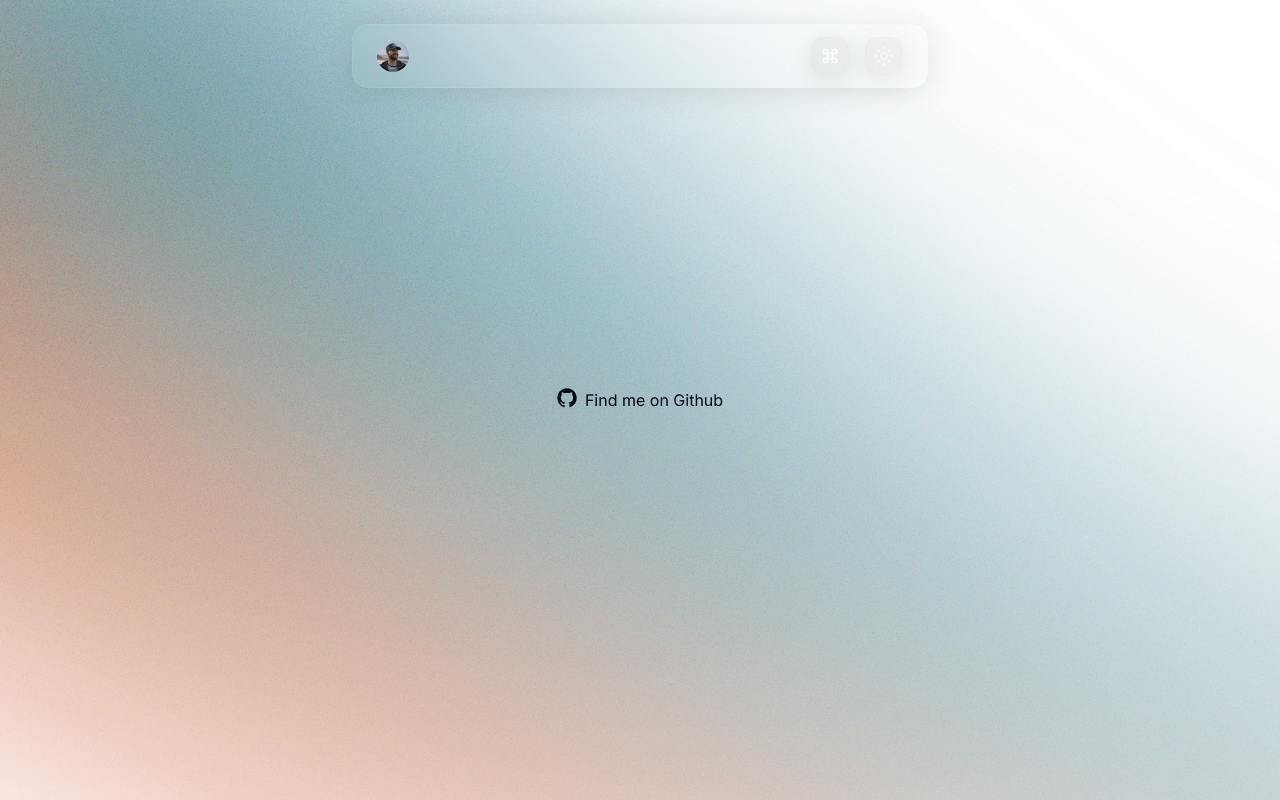
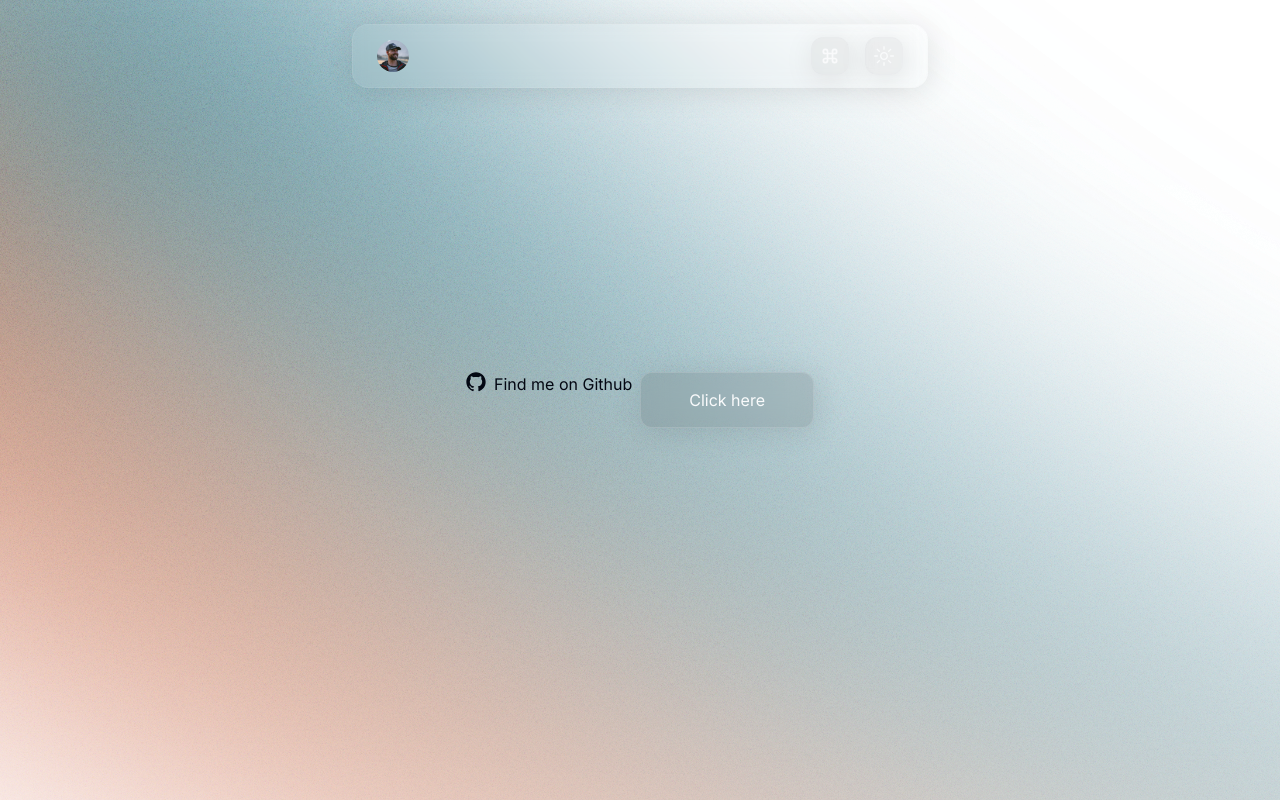
Before and after one commit to simstrom/snystrom.com, a Next.js app: page / in a window 1280 px wide. Built offline with nearby package versions, Linux system fonts and the light colour scheme; a web font is replaced by a local one.

Commit message:
created reusable buttom component

```diff
--- a/app/page.tsx
+++ b/app/page.tsx
@@ -1,3 +1,4 @@
+import Button from '@/components/ui/button';
 import { IconGithub } from '@/lib/icons';
 
 export default function Home() {
@@ -6,6 +7,7 @@ export default function Home() {
 			<div className="flex gap-2">
 				<IconGithub />
 				Find me on Github
+				<Button>Click here</Button>
 			</div>
 		</main>
 	);
--- /dev/null
+++ b/components/ui/button.tsx
@@ -0,0 +1,49 @@
+import { cn } from '@/lib/utils';
+
+type ButtonVariant = 'primary' | 'secondary' | 'ghost' | 'link';
+type ButtonSize = 'default' | 'small' | 'icon';
+
+interface ButtonProps {
+	children?: React.ReactNode;
+	variant?: ButtonVariant;
+	size?: ButtonSize;
+	onClick?: React.MouseEventHandler<HTMLButtonElement>;
+	className?: string;
+}
+
+export default function Button({
+	children,
+	variant = 'primary',
+	size = 'default',
+	onClick,
+	className,
+}: ButtonProps) {
+	const variantClasses = {
+		primary:
+			'text-primary-foreground bg-black/10 border border-border/20 rounded-xl shadow-shadow backdrop-blur-md hover:text-black/40 hover:border-transparent hover:bg-primary-foreground hover:shadow-glow',
+		secondary: '',
+		ghost: '',
+		link: '',
+	};
+	const sizeClasses = {
+		default: 'h-14 px-12',
+		small: 'h-10 px-8',
+		icon: 'h-10 w-10',
+	};
+	const variantClass = variantClasses[variant];
+	const sizeClass = sizeClasses[size];
+
+	return (
+		<button
+			onClick={onClick}
+			className={cn(
+				'inline-flex items-center justify-center gap-x-2 transition duration-300',
+				variantClass,
+				sizeClass,
+				className
+			)}
+		>
+			{children}
+		</button>
+	);
+}
--- a/tailwind.config.ts
+++ b/tailwind.config.ts
@@ -69,16 +69,6 @@ const config = {
 			backgroundImage: {
 				rainbow: "url('/rainbow.svg')",
 			},
-			keyframes: {
-				shimmer: {
-					from: {
-						backgroundPosition: '0 0',
-					},
-					to: {
-						backgroundPosition: '-200% 0',
-					},
-				},
-			},
 			animation: {
 				shimmer: 'shimmer 2s linear infinite',
 			},
```
